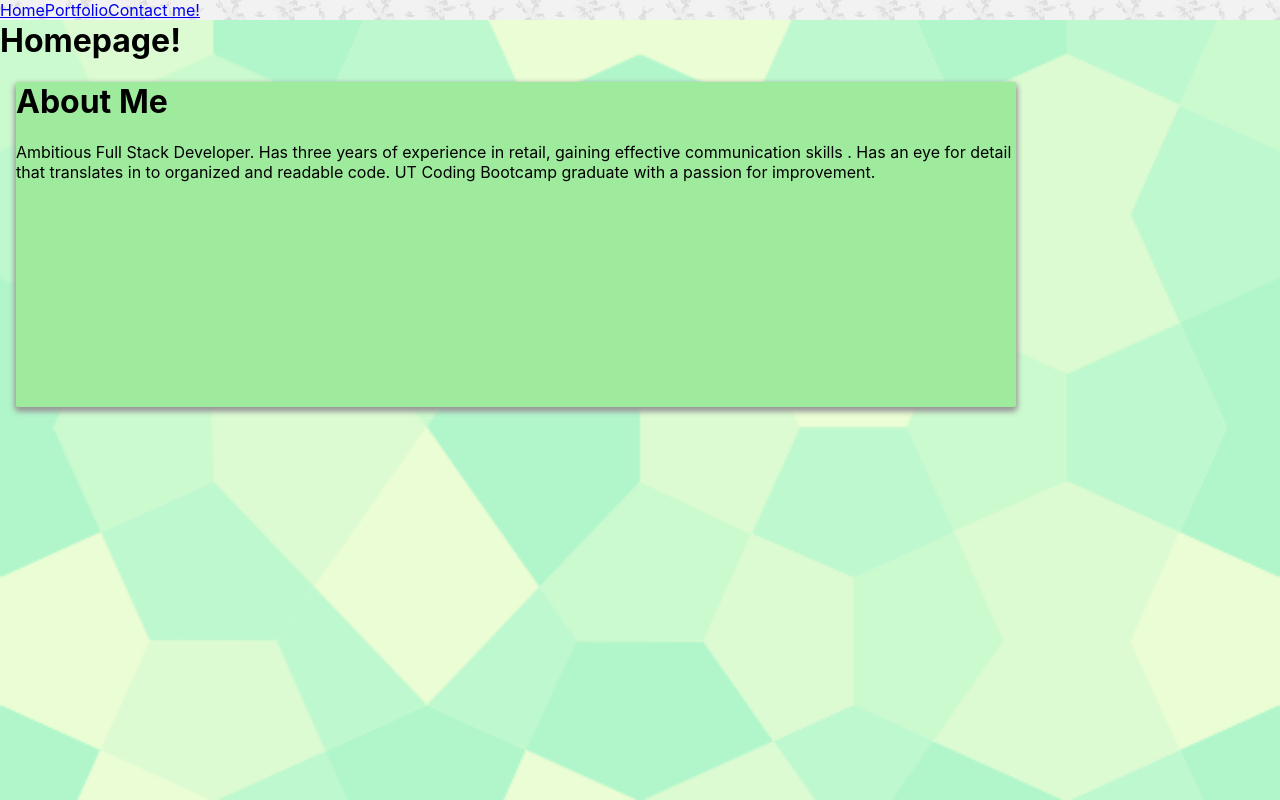
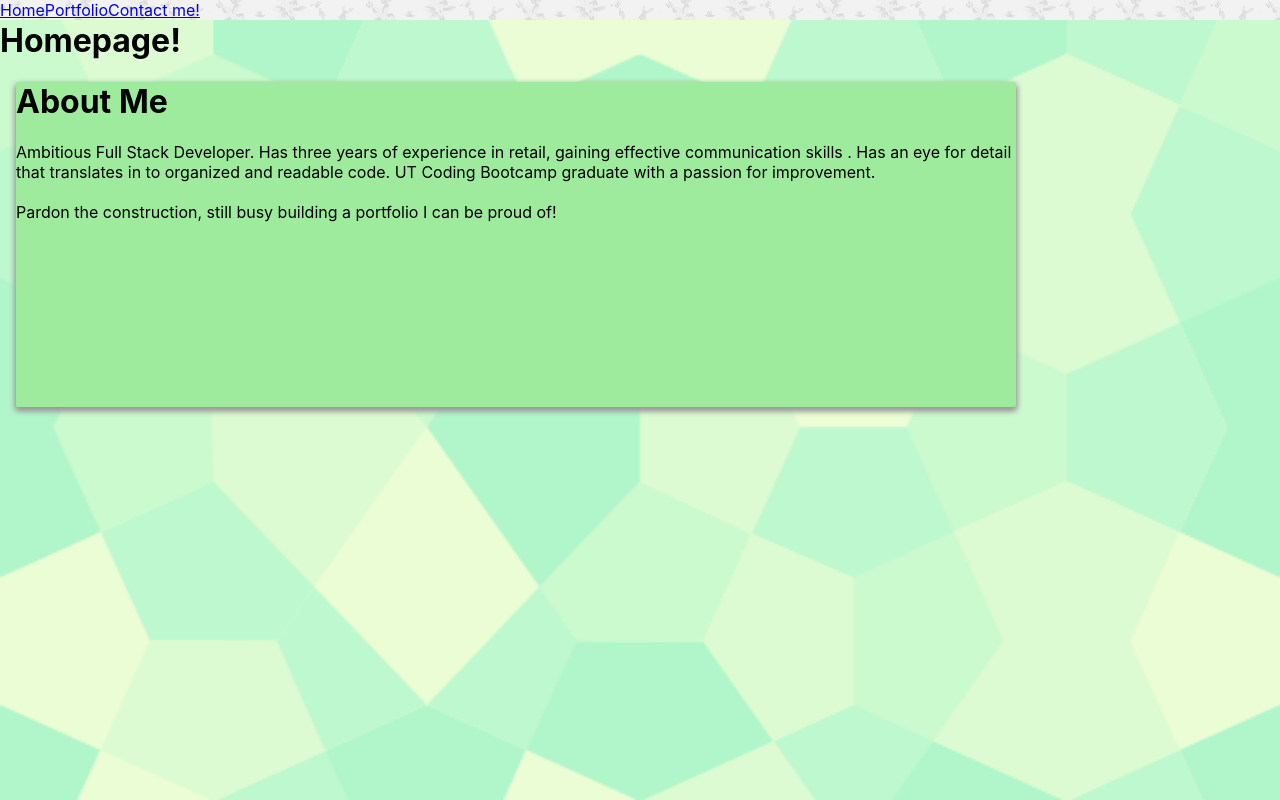
Before and after one commit to ajstack/ajstack.github.io, a React (Create React App) app in the folder client/: page / in a window 1280 px wide. Built offline with nearby package versions, Linux system fonts and the light colour scheme.

Commit message:
added 'still working' message

```diff
--- a/client/src/components/aboutMeCard/aboutMeCard.js
+++ b/client/src/components/aboutMeCard/aboutMeCard.js
@@ -8,6 +8,9 @@ const AboutMeCard = props => (
       Ambitious Full Stack Developer. Has three years of experience in retail, gaining effective communication skills .
       Has an eye for detail that translates in to organized and readable code.
       UT Coding Bootcamp graduate with a passion for improvement.
+      <br />
+      <br />
+      Pardon the construction, still busy building a portfolio I can be proud of!
     </p>
   </div>
 )
```
